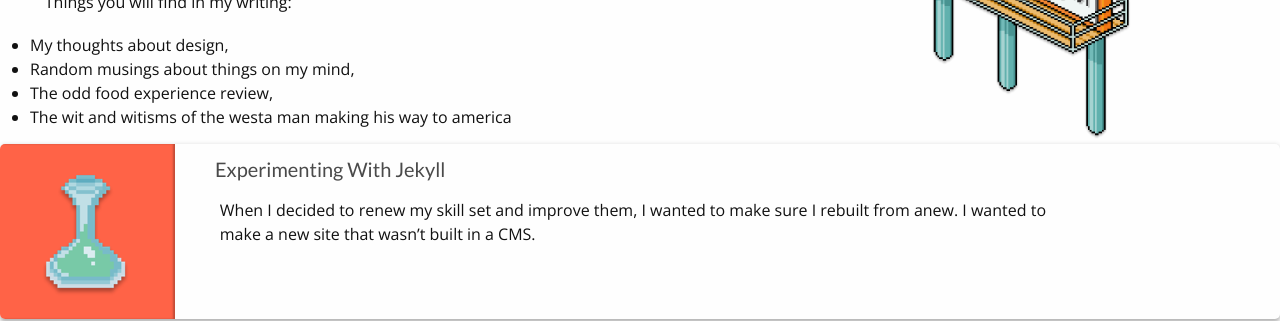
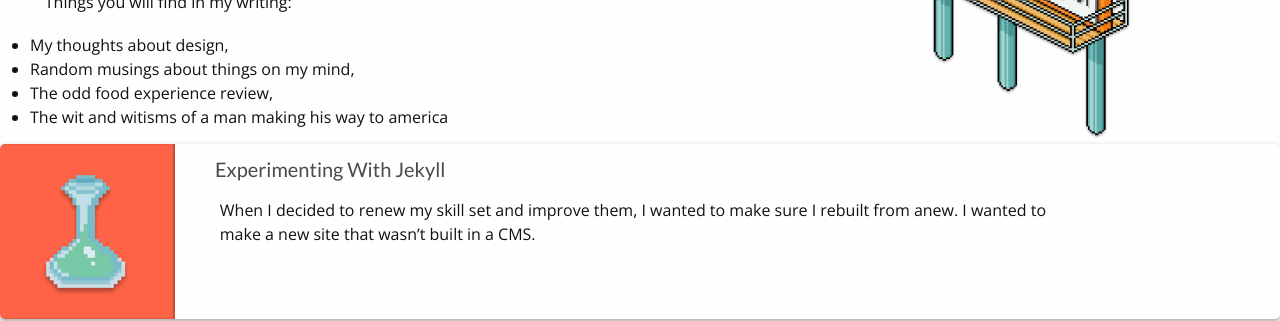
Before and after one commit to jtregenza/jtregenza.github.io, a Jekyll site: the page built from blog.html, in a window 1280 px wide. Shown: the part 205-526 px from the top of the page. Built offline with Jekyll 4.4.1, drawn with Linux system fonts in a browser that asks for light colours; some web fonts are replaced.

Commit message:
tweaking my blog

```diff
--- a/blog.html
+++ b/blog.html
@@ -9,6 +9,6 @@ permalink: /blog/
 	<li>My thoughts about design,</li>
 	<li>Random musings about things on my mind,</li>
 	<li>The odd food experience review,</li>
-	<li>The wit and witisms of <strikethrough>the west</strikethrough>a man making his way to america</li>
+	<li>The wit and witisms of a man making his way to america</li>
 	</ul>
 {% include blog.html %}
```
